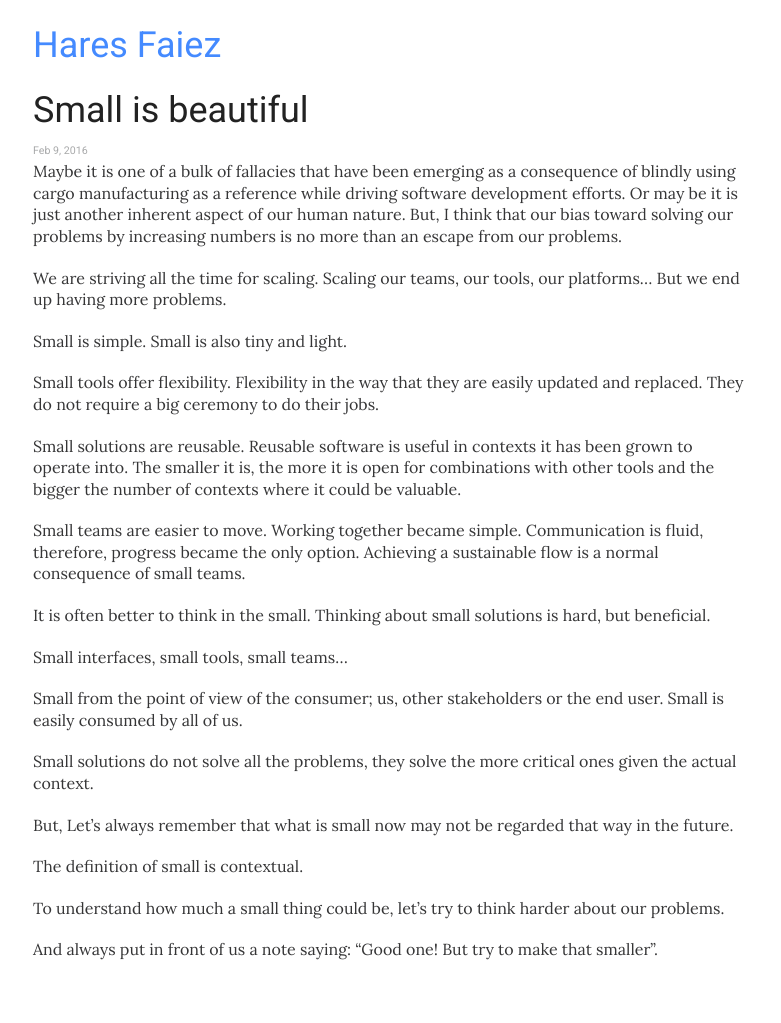
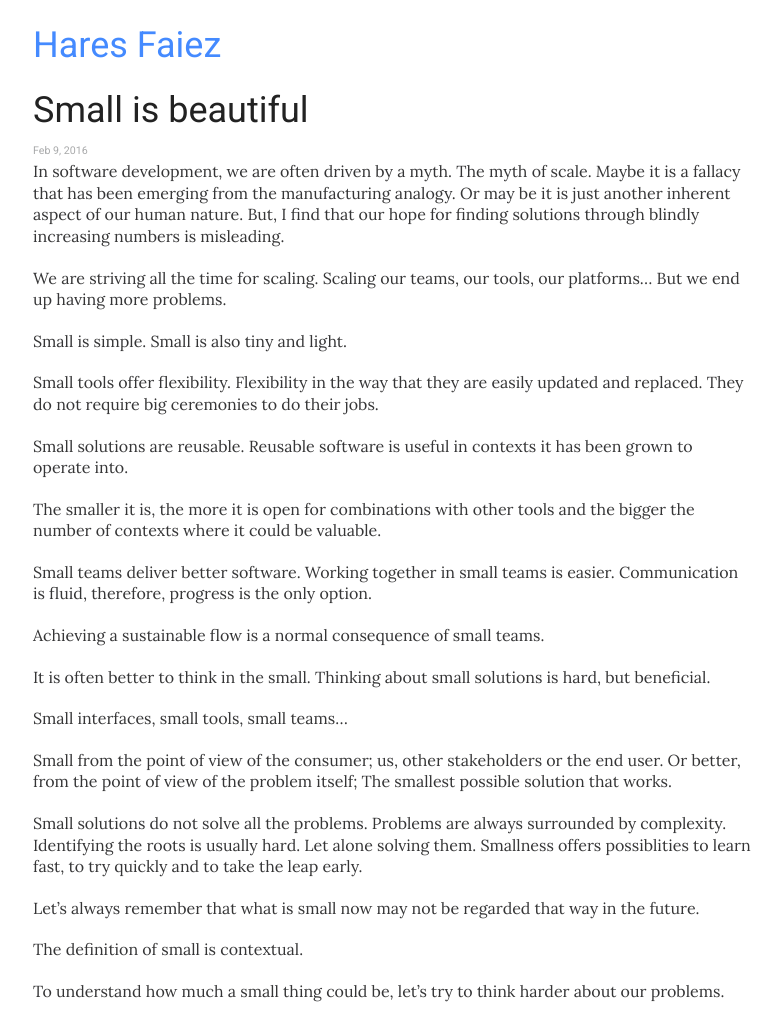
Before and after one commit to haresfaiez/haresfaiez.github.io, a Jekyll site: the page built from _posts/2016-02-09-small-is-beautiful.markdown, in a window 1280 px wide. Shown: the whole page, without its empty margins (122-903 px from the left). Built offline with Jekyll 4.4.1, drawn with Linux system fonts in a browser that asks for light colours; before the commit the page ends 981 px from its top, so only the background shows below that.

Commit message:
Improve "Small is beautiful"

```diff
--- a/_posts/2016-02-09-small-is-beautiful.markdown
+++ b/_posts/2016-02-09-small-is-beautiful.markdown
@@ -6,12 +6,12 @@ categories: Software
 tags: featured
 ---
 
-Maybe it is one of a bulk of fallacies that have been emerging as a consequence
-of blindly using cargo manufacturing as a reference while driving software
-development efforts.
+In software development, we are often driven by a myth.
+The myth of scale.
+Maybe it is a fallacy that has been emerging from the manufacturing analogy.
 Or may be it is just another inherent aspect of our human nature.
-But, I think that our bias toward solving our problems by increasing numbers
-is no more than an escape from our problems.
+But, I find that our hope for finding solutions through blindly increasing numbers
+is misleading.
 
 We are striving all the time for scaling.
 Scaling our teams, our tools, our platforms...
@@ -21,16 +21,18 @@ Small is simple. Small is also tiny and light.
 
 Small tools offer flexibility.
 Flexibility in the way that they are easily updated and replaced.
-They do not require a big ceremony to do their jobs.
+They do not require big ceremonies to do their jobs.
 
 Small solutions are reusable.
 Reusable software is useful in contexts it has been grown to operate into.
+
 The smaller it is, the more it is open for combinations with other tools and
 the bigger the number of contexts where it could be valuable.
 
-Small teams are easier to move.
-Working together became simple. Communication is fluid,
-therefore, progress became the only option.
+Small teams deliver better software.
+Working together in small teams is easier. Communication is fluid,
+therefore, progress is the only option.
+
 Achieving a sustainable flow is a normal consequence of small teams.
 
 It is often better to think in the small.
@@ -40,18 +42,19 @@ Small interfaces, small tools, small teams...
 
 Small from the point of view of the consumer;
 us, other stakeholders or the end user.
-Small is easily consumed by all of us.
+Or better, from the point of view of the problem itself;
+The smallest possible solution that works.
 
-Small solutions do not solve all the problems, they solve the more
-critical ones given the actual context.
+Small solutions do not solve all the problems. Problems are always
+surrounded by complexity. Identifying the roots is usually hard.
+Let alone solving them.
+Smallness offers possiblities to learn fast, to try quickly and to
+take the leap early.
 
-But, Let's always remember that what is small now may not be regarded that way
+Let's always remember that what is small now may not be regarded that way
 in the future.
 
 The definition of small is contextual.
 
 To understand how much a small thing could be,
 let's try to think harder about our problems.
-
-And always put in front of us a note saying:
-"Good one! But try to make that smaller".
```
